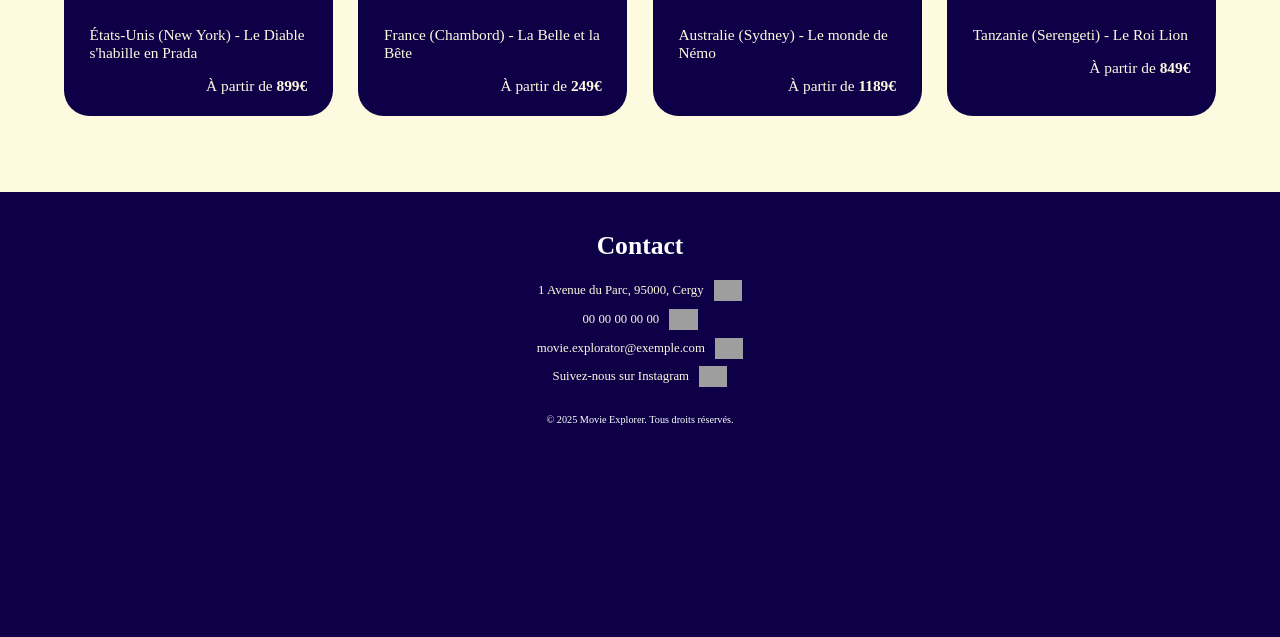
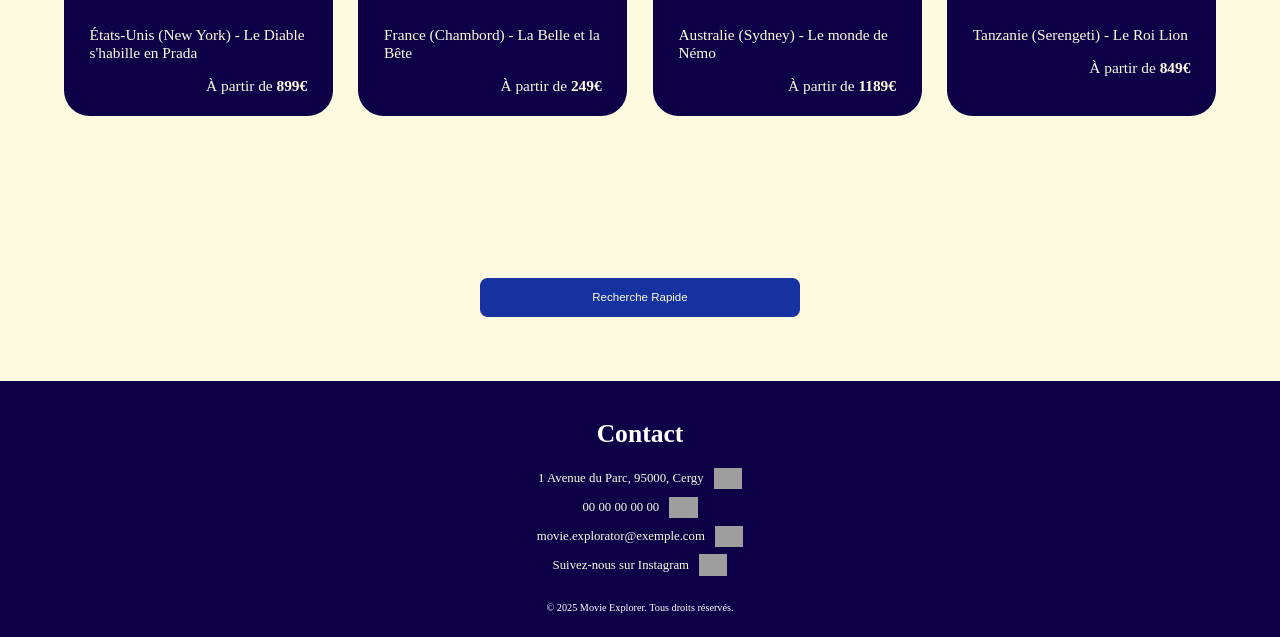
Before and after one commit to Kahinaaa2/Projet-Click-journeY, a PHP site: page /presentation.html in a window 1280 px wide. Shown: the part 1286-1923 px from the top of the page. Before the commit the page ends 1711 px from the top, so only its background shows below. Run offline with PHP 8.4, Linux system fonts and the light colour scheme; grey boxes are pictures that could not be loaded.

Commit message:
Add files via upload

```diff
--- a/Projet Site Web/presentation.css
+++ b/Projet Site Web/presentation.css
@@ -1,4 +1,29 @@
+.bouton {
+width: 100vw;
+display: flex;
+flex-direction: column;
+justify-content: center;
+align-items: center;
+margin: 5vw;
+}
 
+
+.bouton button {
+  background-color: #1532a0;
+  color: #FEFAE0;
+  border: none;
+  border-radius: 0.6vw;
+  cursor: pointer;
+  padding: 0.5vw;
+  font-size: 0.9vw;
+  width: 25vw;
+  height: 3vw;
+  margin-top: 1.7vw;
+}
+
+.bouton button:hover {
+  background-color: #f1b410;
+}
 
 .carree{
 height: auto;
--- a/Projet Site Web/presentation.html
+++ b/Projet Site Web/presentation.html
@@ -243,8 +243,12 @@
 
 </div>
 
+<div class="bouton">
+<a href="recherche.html"><button type="submit">Recherche Rapide</button></a>
+</div>
 
 </div>
+
 
 
 <div class="fin">
--- a/Projet Site Web/presentation2.html
+++ b/Projet Site Web/presentation2.html
@@ -237,6 +237,12 @@
 
 </div>
 
+
+<div class="bouton">
+<a href="recherche.html"><button type="submit">Recherche Rapide</button></a>
+</div>
+
+
 </div>
 
 
--- a/Projet Site Web/recherche.html
+++ b/Projet Site Web/recherche.html
@@ -124,14 +124,14 @@
     <input type="date" id="return" name="return" max="2027-12-31">
 
 
-    <div class="case">
+
     <label for="option">Choississez vos options</label>
     <div class="option">
     <input type="checkbox" name="options" value="hebergement" > <p>Hébergement</p>
     <input type="checkbox" name="options" value="restaurant" > <p>Restaurants</p>
     <input type="checkbox" name="options" value="extra" > <p>Extra</p>
     </div>
-    </div>
+
 
 <button type="submit">Rechercher</button>
 
```
